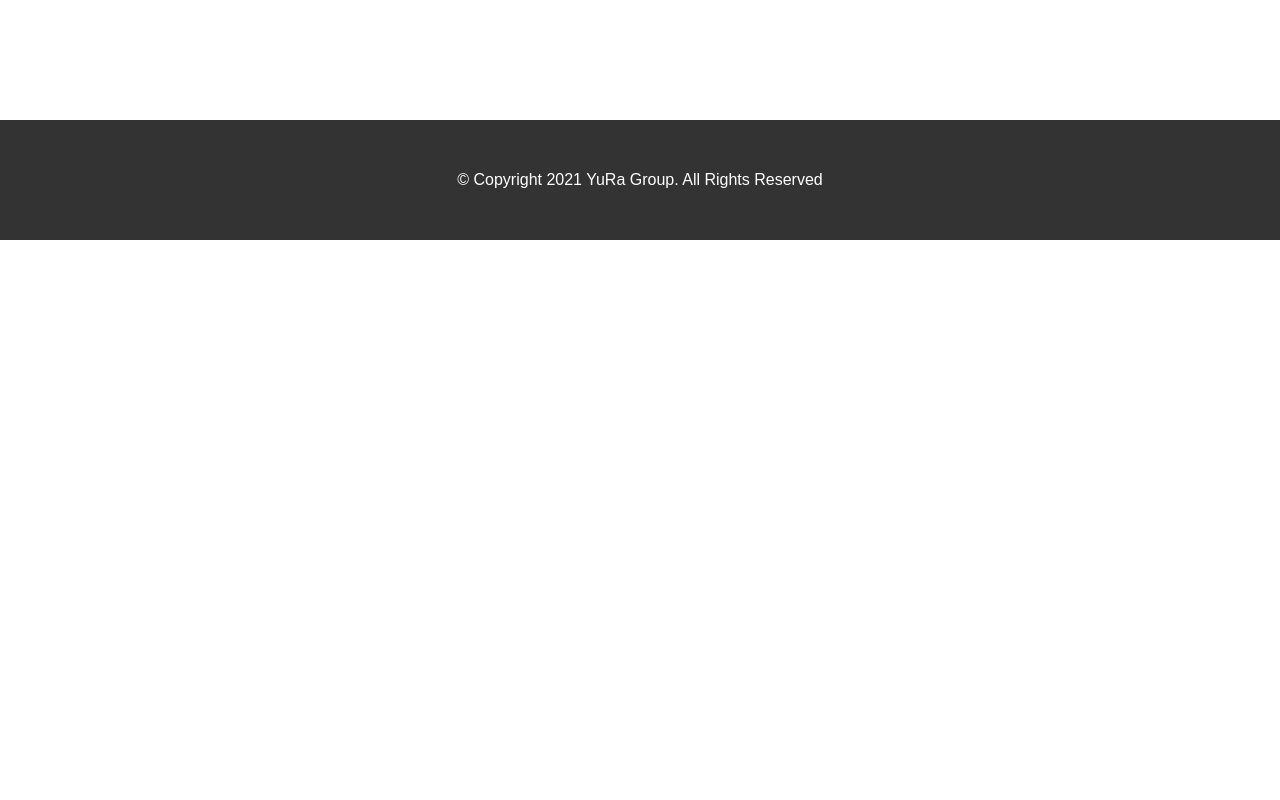
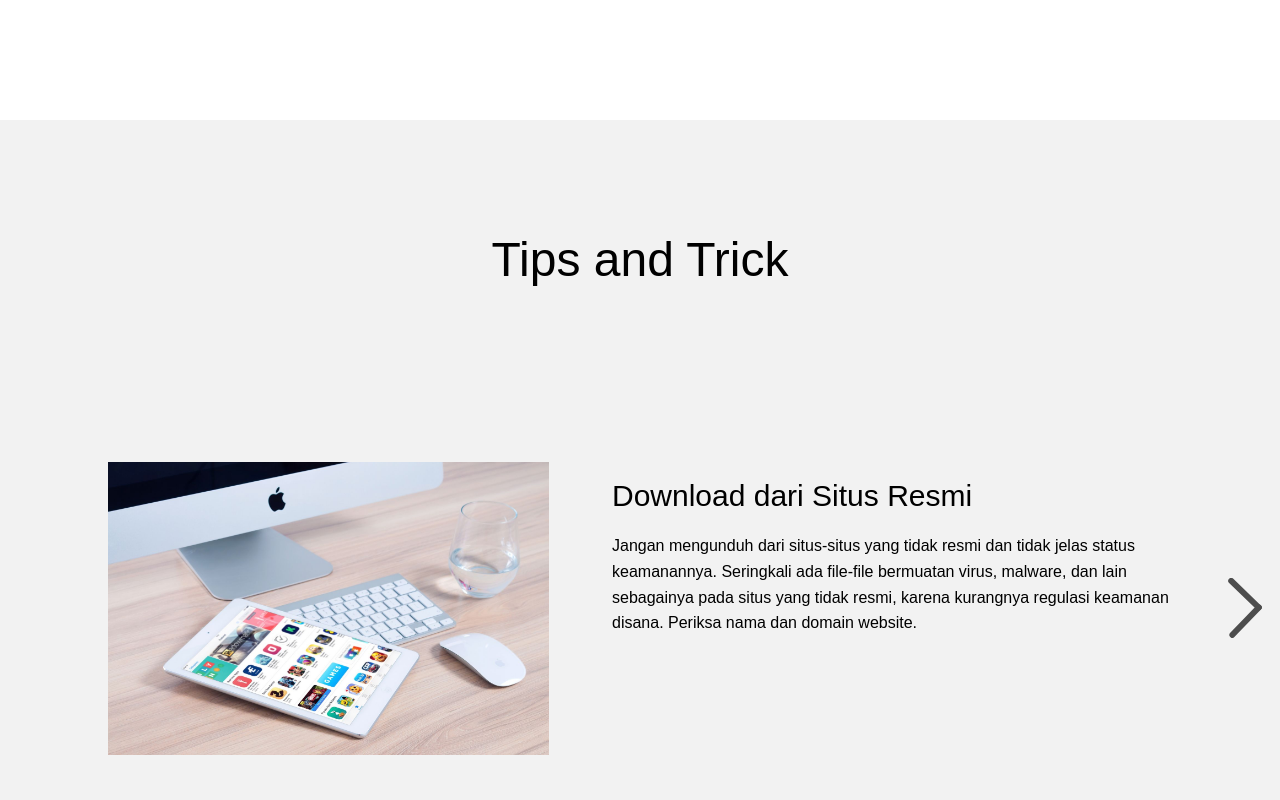
Before and after one commit to Allestor-Oakley/ancaman-digital-vue, a Vue app: page /Hack in a window 1280 px wide. Shown: the part 1480-2280 px from the top of the page. Before the commit the page ends 1720 px from the top, so only its background shows below. Built offline with nearby package versions, Linux system fonts and the light colour scheme.

Commit message:
partially add tips-and-trick

```diff
--- a/src/components/Block/TipsAndTrick.vue
+++ b/src/components/Block/TipsAndTrick.vue
@@ -0,0 +1,45 @@
+<template>
+  <section id="tips-and-trick">
+    <h1>Tips and Trick</h1>
+      <TipsAndTrickCarousel
+        :imageFolder="imageFolder"
+        :items="items"
+      />
+  </section>
+</template>
+
+<script>
+import TipsAndTrickCarousel from './TipsAndTrickCarousel.vue'
+
+export default {
+  name : "TipsAndTrick",
+  components : {
+    TipsAndTrickCarousel
+  },
+  props : {
+    imageFolder : String,
+    items : Array
+  }
+}
+</script>
+
+<style scoped>
+#tips-and-trick {
+  width: 100%;
+  height: 100vh;
+  background: #f2f2f2;
+  display: flex;
+  flex-direction: column;
+  justify-content: space-evenly;
+  align-items: center;
+  padding-bottom: 20px;
+  color: black;
+}
+#tips-and-trick h1 {
+  font-size: 48px;
+  font-family: 'Titillium Web', sans-serif;
+  font-weight: normal;
+  position: relative;
+  bottom: 30px;
+}
+</style>
--- /dev/null
+++ b/src/components/Block/TipsAndTrickCarousel.vue
@@ -0,0 +1,115 @@
+<template>
+  <div id="tat-carousel">
+    <img
+      id="carousel-prev"
+      class="carousel-button"
+      src="../../assets/cyber-crime/button/prev.svg"
+      @click="prevButton"
+      :style="{opacity : getOpacity('left'), cursor : getOpacity('left') == 0 ? 'default' : 'pointer'}">
+    <div id="carousel-wrapper">
+      <div
+        id="carousel-container"
+        :style="{transform : 'translateX(-' + position + '%)'}">
+        <TipsAndTrickItem
+          :imageFolder="imageFolder"
+          v-for="item in items"
+          :key="item.image"
+          :image="item.image"
+          :context="item.context"
+          :title="item.title"/>
+      </div>
+    </div>
+    <img
+      id="carousel-next"
+      class="carousel-button"
+      src="../../assets/cyber-crime/button/next.svg"
+      @click="nextButton"
+      :style="{opacity : getOpacity('right'), cursor : getOpacity('right') == 0 ? 'default' : 'pointer'}">
+  </div>
+</template>
+
+<script>
+import TipsAndTrickItem from './TipsAndTrickItem.vue'
+export default {
+  name : "TipsAndTrickCarousel",
+  components : {
+    TipsAndTrickItem
+  },
+  data() {
+    return {
+      position : 0,
+      moving : false,
+      duration : 600
+    }
+  },
+  props : {
+    imageFolder : String,
+    items : Array
+  },
+  methods : {
+    nextButton() {
+      if (!this.moving && this.position/100 + 1 != this.items.length){
+        this.position += 100;
+        this.moving = true;
+        setTimeout(() => {
+          this.moving = false
+        }, this.duration)
+      }
+    },
+    prevButton() {
+      if (!this.moving && this.position != 0){
+        this.position -= 100;
+        this.moving = true;
+        setTimeout(() => {
+          this.moving = false
+        }, this.duration)
+      }
+    },
+    getOpacity(pos) {
+      if (pos == 'left' && this.position == 0) {
+        return 0;
+      }
+      else if (pos == 'right' && this.position/100 + 1 == this.items.length) {
+        return 0;
+      }
+      else {
+        return 1;
+      }
+    }
+  }
+}
+</script>
+
+<style scoped>
+#tat-carousel {
+  width: 100%;
+  display: flex;
+  justify-content: center;
+  align-items: center;
+  position: relative;
+}
+#carousel-wrapper {
+  width: 1140px;
+  height: 300px;
+  overflow: hidden;
+  position: relative;
+}
+#carousel-container {
+  display: flex;
+  flex-direction: column;
+  flex-wrap: wrap;
+  height: 100%;
+  width: 100%;
+  position: relative;
+  right: 0;
+  transition: transform 600ms ease;
+}
+.carousel-button {
+  transition: opacity 600ms ease;
+  margin: 0 5px;
+  width: 60px;
+  height: 60px;
+  cursor: pointer;
+  opacity: 1;
+}
+</style>
--- /dev/null
+++ b/src/components/Block/TipsAndTrickItem.vue
@@ -0,0 +1,53 @@
+<template>
+  <div class="tat-item">
+    <img :src="require('@/assets/cyber-crime/' + imageFolder + '/tips-and-trick/' + image)" alt="">
+    <h3>{{title}}</h3>
+    <p>{{context}}</p>
+  </div>
+</template>
+
+<script>
+export default {
+  name : "TipsAndTrickItem",
+  props : {
+    image : String,
+    imageFolder : String,
+    title : String,
+    context : String
+  },
+}
+</script>
+
+<style scoped>
+.tat-item {
+  width: 100%;
+  height: 100%;
+  padding: 0 25px;
+  display: grid;
+  grid-template-rows: 1fr 3fr;
+  grid-template-columns: 1fr 3fr;
+  grid-gap: 0 50px;
+  text-align: left;
+}
+.tat-item img{
+  width: 467px;
+  height: 293px;
+  object-fit: contain;
+  height: 293px;
+  grid-row: 1/3;
+  align-self: center;
+  padding: 0 auto;
+  margin: 0 auto;
+}
+.tat-item h3{
+  grid-column: 2;
+  align-self: center;
+  font-size: 30px;
+  font-family: 'Montserrat', sans-serif;
+  font-weight: normal;
+}
+.tat-item p {
+  font-size: 16px;
+  font-family: 'Montserrat', sans-serif;
+}
+</style>
--- a/src/router/index.js
+++ b/src/router/index.js
@@ -1,5 +1,6 @@
 import { createRouter, createWebHistory } from 'vue-router'
 import Home from '../views/Home.vue'
+import Hacking from '../views/cyber-crime/Hacking.vue'
 
 const routes = [
   {
@@ -13,7 +14,10 @@ const routes = [
   {
     path : "/Hack",
     name : "Hack",
-    component : () => import('../views/cyber-crime/Hacking.vue')
+    component : Hacking,
+    meta : {
+      title : "Hacking"
+    }
   },
   {
     path: '/about',
@@ -27,7 +31,15 @@ const routes = [
 
 const router = createRouter({
   history: createWebHistory(process.env.BASE_URL),
-  routes
+  routes,
+  scrollBehavior() {
+    if (document.getElementById("home")){
+      document.getElementById("home").scrollIntoView()
+    }
+    else {
+      document.getElementById("title").scrollIntoView()
+    }
+  }
 })
 
 export default router
--- a/src/views/cyber-crime/Hacking.vue
+++ b/src/views/cyber-crime/Hacking.vue
@@ -10,22 +10,29 @@
   </Judul>
   <ContohKasus
     :items="contohKasus.items"
-    :imageFolder="contohKasus.imageFolder"
+    :imageFolder="name"
+  />
+  <TipsAndTrick
+    :items="tipsAndTrick.items"
+    :imageFolder="name"
   />
 </template>
 
 <script>
 import Judul from '../../components/Block/Judul.vue';
 import ContohKasus from '../../components/Block/ContohKasus.vue'
+import TipsAndTrick from '../../components/Block/TipsAndTrick.vue'
 
 export default {
   name : "Hack",
   components : {
     Judul,
-    ContohKasus
+    ContohKasus,
+    TipsAndTrick
   },
   data() {
     return {
+      name : "hacking",
       judul : {
         color1 : "#1a1a1a",
         color2 : "#555c66",
@@ -33,7 +40,6 @@ export default {
         context : "Kegiatan mengakses informasi digital tanpa kewenangan akses yang sah."
       },
       contohKasus : {
-        imageFolder : "hacking",
         items: [
           {
             image : "dewan-penghianat-rakyat.jpg",
@@ -48,6 +54,25 @@ export default {
             context : "Situs Yahoo terkena serangan pencurian data besar-besaran pada 2014, mengakibatkan setidaknya kebocoran data 500 juta pengguna."
           },
         ]
+      },
+      tipsAndTrick : {
+        items : [
+          {
+            image : "download.jpg",
+            title : "Download dari Situs Resmi",
+            context : "Jangan mengunduh dari situs-situs yang tidak resmi dan tidak jelas status keamanannya. Seringkali ada file-file bermuatan virus, malware, dan lain sebagainya pada situs yang tidak resmi, karena kurangnya regulasi keamanan disana. Periksa nama dan domain website. "
+          },
+          {
+            image : "link.jpg",
+            title : "Jangan Klik Tautan Sembarangan",
+            context : "Jangan pernah menekan tautan yang tidak diketahui sembarangan. Periksa dahulu nama dan domain tautan tersebut. Berhati-hatilah, apabila nama dan domainnya terkesan aneh dan tidak wajar atau acak, bisa jadi itu merupakan jebakan phishing."
+          },
+          {
+            image : "usb.jpg",
+            title : "Pindai Hard Drive atau USB Sebelum Digunakan",
+            context : "Pindai/Scan hard drive, usb, flashdisk, dan lainnya. Dengan demikian apabila ternyata ada suatu masalah seperti keberadaan malware di dalam perangkat penyimpanan tersebut, kita akan mengetahuinya sebelum terjadi kerusakan."
+          }
+        ]
       }
     }
   }
```
Also changed, not shown: src/assets/cyber-crime/button/next.svg (added), src/assets/cyber-crime/button/prev.svg (added).
